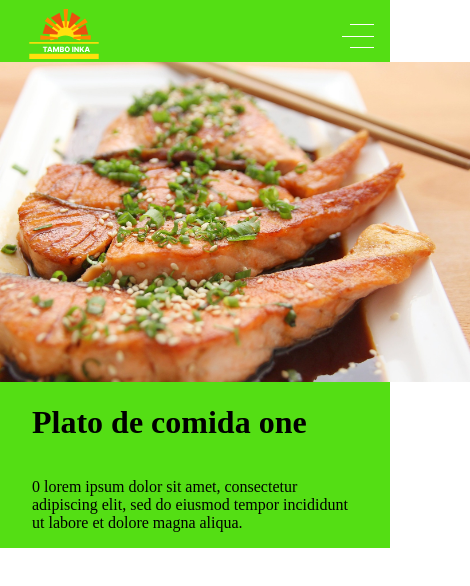
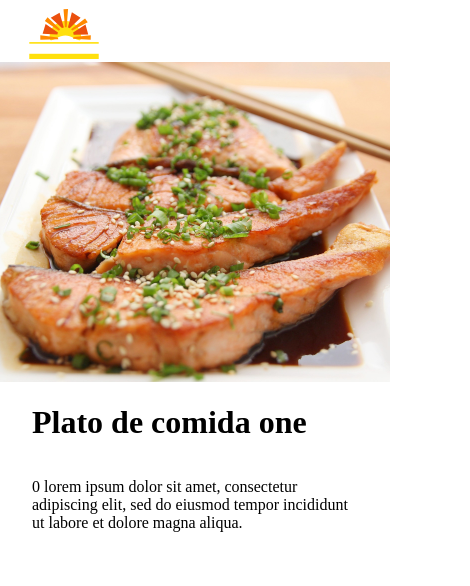
Before and after one commit to echahuin/Tambo-Inka, a Next.js app: page /Detail/0 in a window 390 px wide. Shown: the top 586 px of the page, 470 px wide, since content can reach past the window. Built offline with nearby package versions, Linux system fonts and the light colour scheme; a web font is replaced by a local one.

Commit message:
fix galery  img

```diff
--- a/app/Detail/[id]/styles.module.css
+++ b/app/Detail/[id]/styles.module.css
@@ -9,7 +9,7 @@
 .img{
     object-fit: cover;
     width: 50%;
-    min-width: 550px;
+    /* min-width: 550px; */
     padding: 0rem 2rem;
 }
 .contText{
@@ -35,7 +35,7 @@
         /* padding-top: 12rem;
         flex-direction: column;
         align-items: center; */
-        background: rgb(84, 222, 20);
+        /* background: rgb(84, 222, 20); */
     }
     .img{
         height: 25rem;
```
